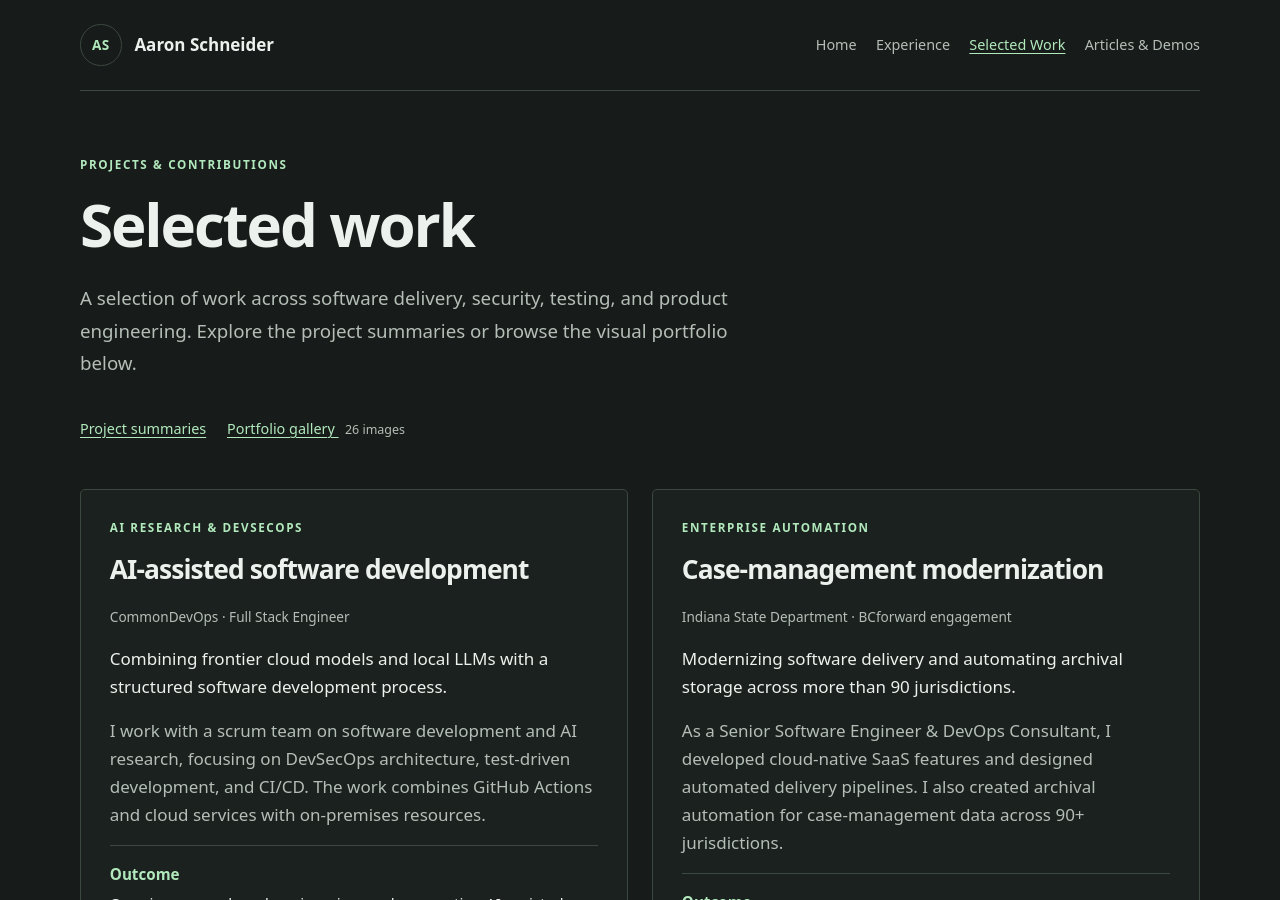
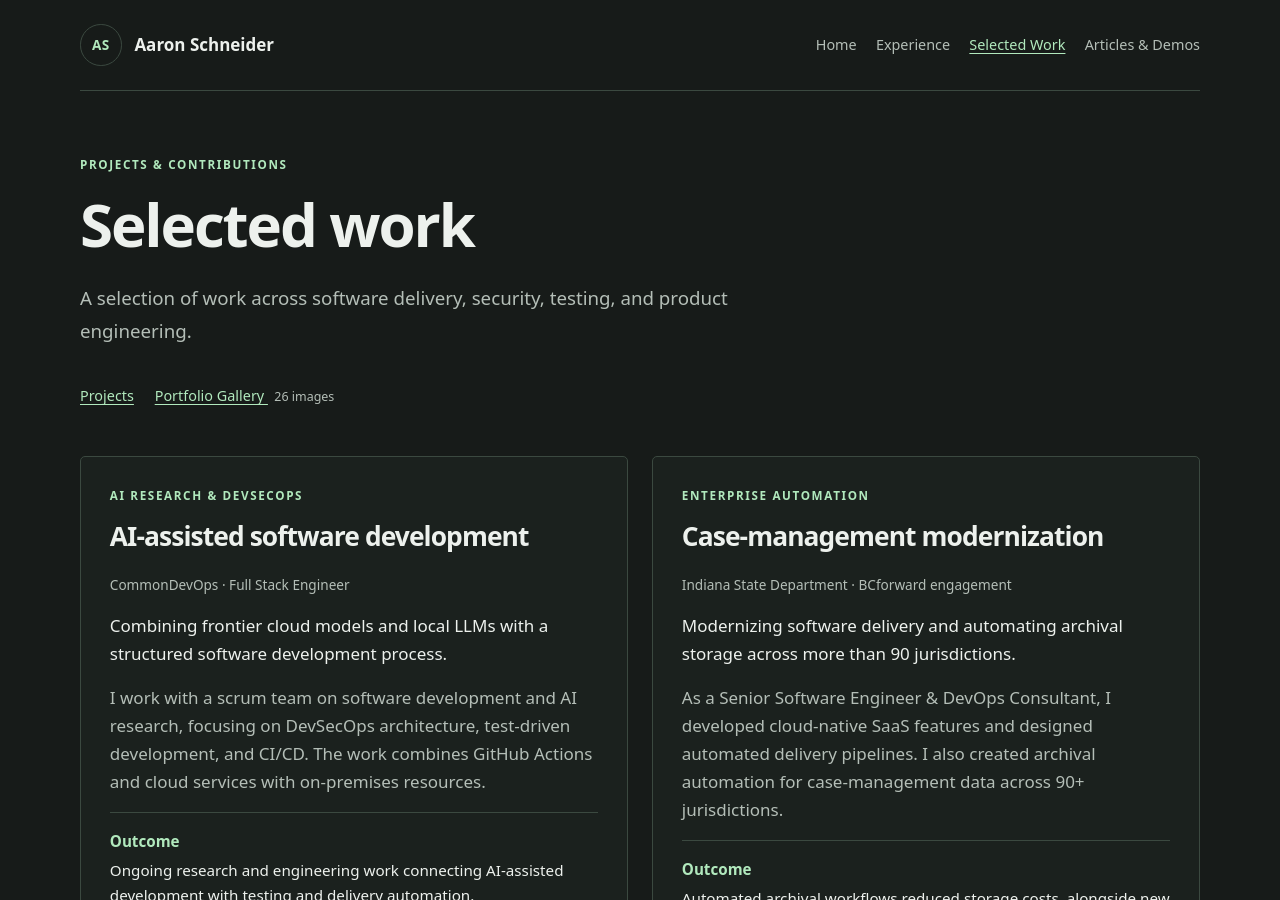
Before and after one commit to schneidergithub/schneidergithub.github.io, a Jekyll site: the page built from work.md, in a window 1280 px wide and 900 px high. Built offline with Jekyll 4.4.1, drawn with Linux system fonts in a browser that asks for light colours; some of the changed text lies outside the part shown.

Commit message:
Revise project section titles and content
Updated project section titles and descriptions for clarity.

Signed-off-by: Aaron Schneider <90160014+schneidergithub@users.noreply.github.com>

```diff
--- a/work.md
+++ b/work.md
@@ -3,13 +3,13 @@ title: Selected Work
 description: Project summaries and a visual portfolio of Aaron Schneider's work in enterprise automation, AI, point-of-sale products, and web and mobile engineering.
 permalink: /work/
 ---
-<header class="page-intro"><p class="eyebrow">Projects & contributions</p><h1>Selected work</h1><p class="lead">A selection of work across software delivery, security, testing, and product engineering. Explore the project summaries or browse the visual portfolio below.</p><nav class="section-jumps" aria-label="Selected work sections"><a href="#project-summaries">Project summaries</a><a href="#portfolio-gallery">Portfolio gallery <span class="count">26 images</span></a></nav></header>
+<header class="page-intro"><p class="eyebrow">Projects & contributions</p><h1>Selected work</h1><p class="lead">A selection of work across software delivery, security, testing, and product engineering.</p><nav class="section-jumps" aria-label="Selected work sections"><a href="#project-summaries">Projects</a><a href="#portfolio-gallery">Portfolio Gallery <span class="count">26 images</span></a></nav></header>
 <section aria-label="Project summaries" id="project-summaries"><div class="project-grid">{% assign projects = site.work | sort: 'order' %}{% for project in projects %}{% include project-card.html %}{% endfor %}</div></section>
 
 <section class="section portfolio-gallery" id="portfolio-gallery" aria-labelledby="gallery-title">
-  <p class="eyebrow">A visual portfolio</p>
+  <p class="eyebrow">Portfolio</p>
   <h2 id="gallery-title">Websites, products & interfaces</h2>
-  <p class="lead">Screenshots and visuals from projects across my career. Select any thumbnail to open the larger image in a new tab.</p>
+  <p class="lead">Screenshots and visuals from projects across my career.</p>
   <nav class="gallery-jumps" aria-label="Portfolio image groups">{% for group in site.data.gallery %}<a href="#gallery-{{ group.id }}">{{ group.title | escape }} <span class="count">{{ group.items.size }}</span></a>{% endfor %}</nav>
   {% for group in site.data.gallery %}
   <section class="gallery-group" id="gallery-{{ group.id }}" aria-labelledby="gallery-{{ group.id }}-title">
```
